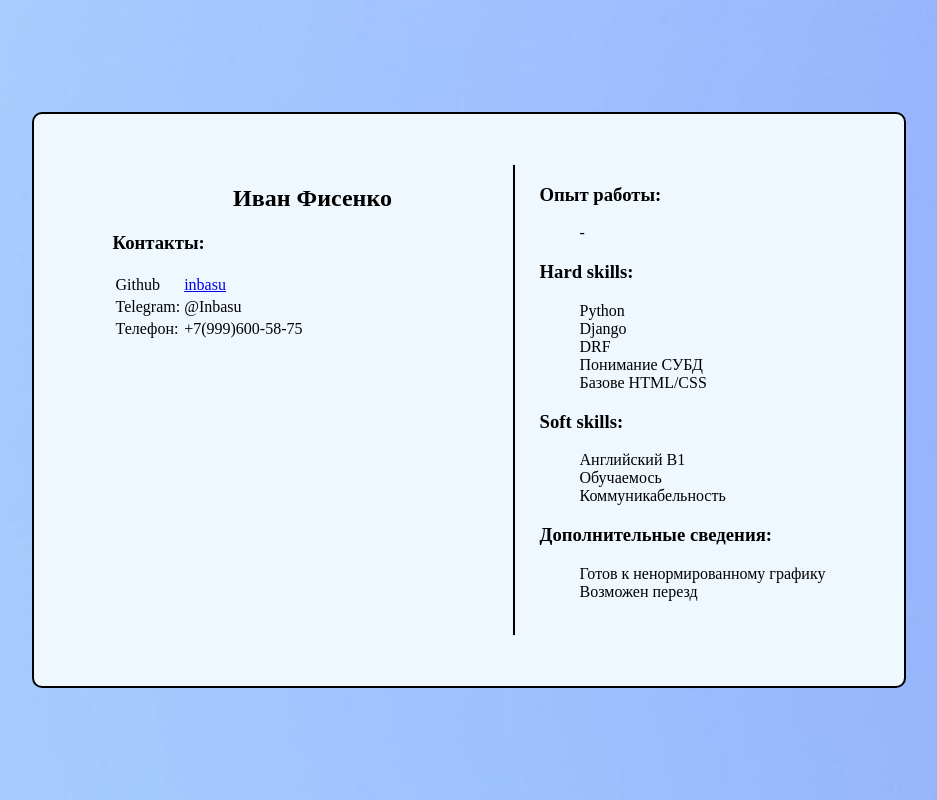
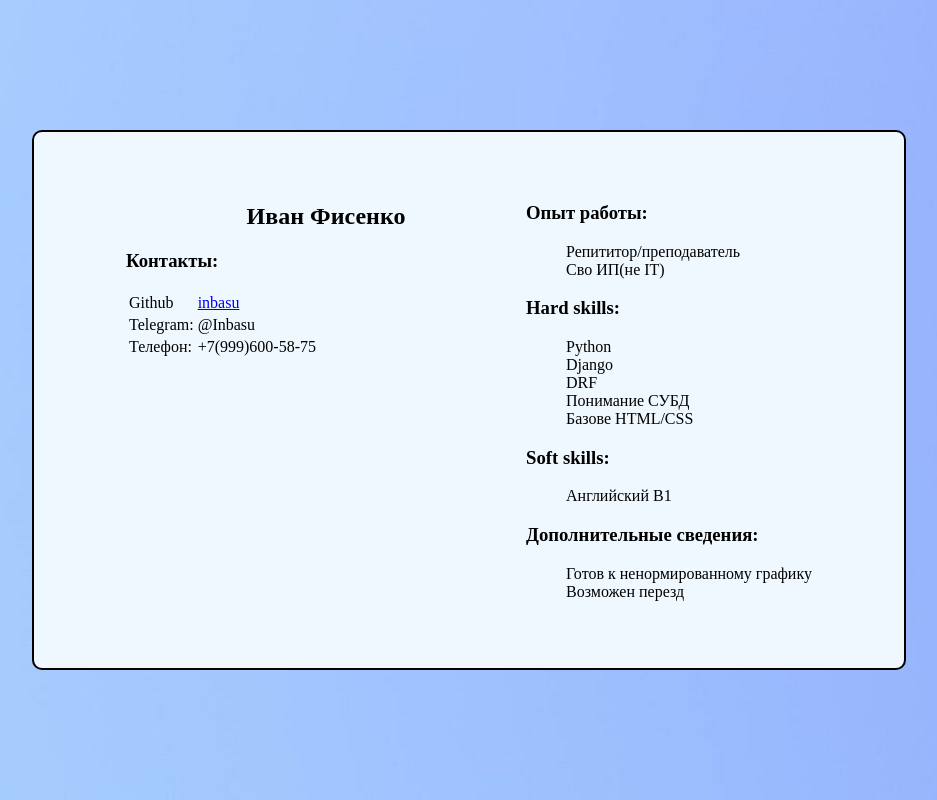
Before and after one commit to inbasu/resume, a plain HTML site: page index.html in a window 1280 px wide. Shown: the whole page, without its empty margins (171-1108 px from the left). Drawn offline with nearby package versions, Linux system fonts and the light colour scheme.

Commit message:
modified:   index.html

```diff
--- a/index.html
+++ b/index.html
@@ -4,6 +4,7 @@
     <meta charset="UTF-8">
     <meta http-equiv="X-UA-Compatible" content="IE=edge">
     <meta name="viewport" content="width=device-width, initial-scale=1.0">
+    <script src="https://cdn.jsdelivr.net/npm/@popperjs/core@2.11.6/dist/umd/popper.min.js" integrity="sha384-oBqDVmMz9ATKxIep9tiCxS/Z9fNfEXiDAYTujMAeBAsjFuCZSmKbSSUnQlmh/jp3" crossorigin="anonymous"></script>
     <link rel="stylesheet" href="style.css">
     <title>My resume</title>
 </head>
@@ -33,11 +34,11 @@
         </div>
 
         <div class="right">
-            <div class="border"></div>
             <div class="right-info">
                 <h3>Опыт работы:</h3>
                     <ul>
-                        <li>-</li>
+                        <li>Репититор/преподаватель</li>
+                        <li>Сво ИП(не IT)</li>
                     </ul>
                 <h3>Hard skills:</h3>
                     <ul>
@@ -51,8 +52,6 @@
                 <h3>Soft skills:</h3>
                     <ul>
                         <li>Английский B1</li>
-                        <li>Обучаемось</li>
-                        <li>Коммуникабельность</li>
                     </ul>
 
                     <h3>Дополнительные сведения:</h3>
```
